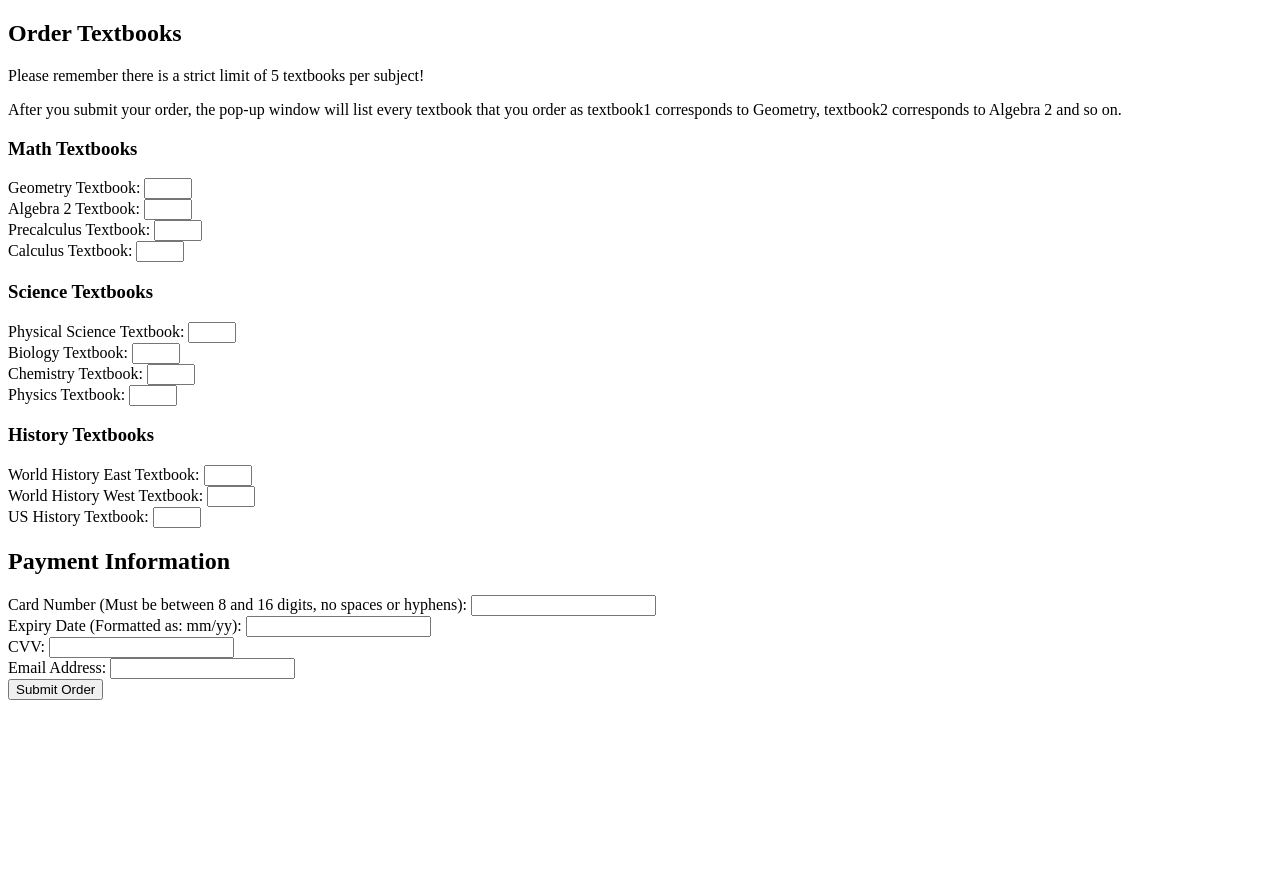
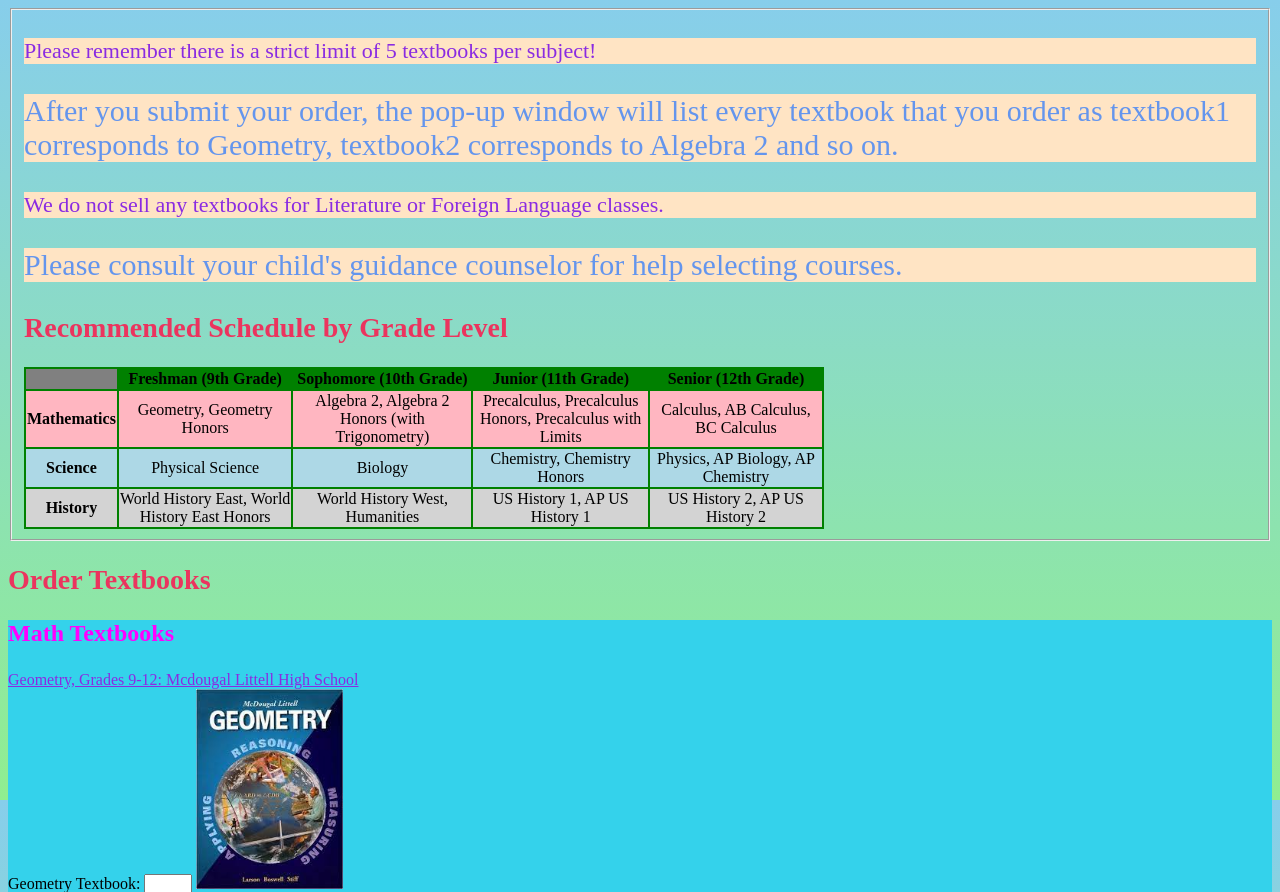
Before and after one commit to ArenaFinalsAP12/highschool_Textbooks_Form_chatGPT_Version, a website: page public/index.html in a window 1280 px wide. Shown: the top 892 px of the page. Before the commit the page ends 800 px from the top, so only its background shows below. Drawn offline with Linux system fonts and the light colour scheme.

Commit message:
I added some CSS styling to this version of the project to make it look better.

```diff
--- a/public/formHandler.js
+++ b/public/formHandler.js
@@ -70,7 +70,9 @@ document.getElementById('orderForm').addEventListener('submit', async function(e
 
         if (response.ok) {
             // Clear the form after successful submission
-            event.target.reset();
+            setTimeout(()=> {
+                event.target.reset();
+            }, 3000); // Adjust the delay as needed
         }
     } catch (error) {
         document.getElementById('responseMessage').textContent = `Error: ${error.message}`;
--- /dev/null
+++ b/public/index.css
@@ -0,0 +1,26 @@
+body{
+    background: linear-gradient(skyblue, lightgreen);
+    background-repeat: no-repeat;
+    background-attachment: fixed;
+}
+h2{
+    color: #eb345e; font-size: 28px;
+}
+h3{
+    color: fuchsia; font-size: 24px;
+}
+a:link{
+    color: blueviolet;
+}
+a:visited{
+    color: #0349fc;
+}
+p{
+    background-color: bisque;
+}
+.odd{
+    color: blueviolet; font-size: 22px;
+}
+.even{
+    color: cornflowerblue; font-size: 30px;
+}
--- a/public/index.html
+++ b/public/index.html
@@ -4,39 +4,116 @@
     <meta charset="UTF-8">
     <meta name="viewport" content="width=device-width, initial-scale=1.0">
     <title>Textbook Order Form Edited (Regular Expressions and Windows)</title>
+    <link rel="stylesheet" href="index.css">
 </head>
 <body>
+    <fieldset>
+        <p id="p1" class="odd">Please remember there is a strict limit of 5 textbooks per subject!</p>
+        <p id="p2" class="even">After you submit your order, the pop-up window will list every textbook that you
+        order as textbook1 corresponds to Geometry, textbook2 corresponds to Algebra 2 and so on.</p>
+        <p id="p3" class="odd">We do not sell any textbooks for Literature or Foreign Language classes.</p>
+        <p id="p4" class="even">Please consult your child's guidance counselor for help selecting courses.</p>
+
+        <h2><b>Recommended Schedule by Grade Level</b></h2>
+        <table bgcolor="green" width="800">
+            <td bgcolor="grey">
+                <th scope="col" width="200">Freshman (9th Grade)</th>
+                <th scope="col" width="200">Sophomore (10th Grade)</th>
+                <th scope="col" width="200">Junior (11th Grade)</th>
+                <th scope="col" width="200">Senior (12th Grade)</th>
+            </td>
+            <tr bgcolor="lightpink" align="center">
+                <th scope="row">Mathematics</th>
+                <td>Geometry, Geometry Honors</td>
+                <td>Algebra 2, Algebra 2 Honors (with Trigonometry)</td>
+                <td>Precalculus, Precalculus Honors, Precalculus with Limits</td>
+                <td>Calculus, AB Calculus, BC Calculus</td>
+            </tr>
+            <tr bgcolor="lightblue" align="center">
+                <th scope="row">Science</th>
+                <td>Physical Science</td>
+                <td>Biology</td>
+                <td>Chemistry, Chemistry Honors</td>
+                <td>Physics, AP Biology, AP Chemistry</td>
+            </tr>
+            <tr bgcolor="lightgrey" align="center">
+                <th scope="row">History</th>
+                <td>World History East, World History East Honors</td>
+                <td>World History West, Humanities</td>
+                <td>US History 1, AP US History 1</td>
+                <td>US History 2, AP US History 2</td>
+            </tr>
+        </table>
+    </fieldset>
     <form id="orderForm">
         <h2>Order Textbooks</h2>
-        <p>Please remember there is a strict limit of 5 textbooks per subject!</p>
-        <p>After you submit your order, the pop-up window will list every textbook that you
-        order as textbook1 corresponds to Geometry, textbook2 corresponds to Algebra 2 and so on.</p>
+        <div style="background-color: rgb(52, 210, 235);">
         <h3>Math Textbooks</h3>
+        <a href="https://www.amazon.com/Geometry-Grades-9-12-Mcdougal-Mcdougal/dp/0618250220">
+            Geometry, Grades 9-12: Mcdougal Littell High School</a><br>
             <label for="geometry">Geometry Textbook:</label>
-        <input type="number" id="geometry" name="textbook1" min="0" max="5"><br>
+            <input type="number" id="geometry" name="textbook1" min="0" max="5">
+            <img src="images教科書/GeometryMcDougal.jpg" height="200" alt="Geometry Textbook"><br>
+        <a href="https://www.amazon.com/Glencoe-Algebra-2-McGraw-Hill-Education/dp/0078656096/">
+            Glencoe Mathematics Algebra 2</a><br>
             <label for="algebra2">Algebra 2 Textbook:</label>
-        <input type="number" id="algebra2" name="textbook2" min="0" max="5"><br>
+            <input type="number" id="algebra2" name="textbook2" min="0" max="5">
+            <img src="images教科書/Algebra2Glencoe.jpg" height="200" alt="Algebra 2 Textbook"><br>
+        <a href="https://www.amazon.com/Precalculus-Student-ADVANCED-MATH-CONCEPTS/dp/007664183X">
+            Glencoe Mathematics Precalculus, Student Edition</a><br>
             <label for="precalculus">Precalculus Textbook:</label>
-        <input type="number" id="precalculus" name="textbook3" min="0" max="5"><br>
+            <input type="number" id="precalculus" name="textbook3" min="0" max="5">
+            <img src="images教科書/PrecalculusGlencoe.png" height="200" alt="Precalculus Textbook"><br>
+        <a href="https://www.amazon.com/Calculus-Single-Variable-Seventh/dp/0618149163">
+            Calculus of a Single Variable, Seventh Edition</a><br>
             <label for="calculus">Calculus Textbook:</label>
-        <input type="number" id="calculus" name="textbook4" min="0" max="5"><br>
+            <input type="number" id="calculus" name="textbook4" min="0" max="5">
+            <img src="images教科書/CalculusSingleVariable.jpg" height="200" alt="Calculus Textbook"><br>
+        </div>
+            <hr>
+        <div style="background-color:turquoise;">
         <h3>Science Textbooks</h3>
+        <a href="https://amazon.com/Prentice-Hall-Physical-Science-Concepts/dp/0131663054">
+            Prentice Hall Physical Science Concepts in Action</a><br>
             <label for="physScience">Physical Science Textbook:</label>
-        <input type="number" id="physScience" name="textbook5" min="0" max="5"><br>
+            <input type="number" id="physScience" name="textbook5" min="0" max="5">
+            <img src="images教科書/PhysicalSciencePrenticeHall.jpg" height="200" alt="Physical Science Textbook"><br>
+        <a href="https://www.amazon.com/Miller-Levine-Biology-Level-Student/dp/0133669513">
+            Miller & Levine Biology 2010 Student Edition</a><br>
             <label for="biology">Biology Textbook:</label>
-        <input type="number" id="biology" name="textbook6" min="0" max="5"><br>
+            <input type="number" id="biology" name="textbook6" min="0" max="5">
+            <img src="images教科書/MillerLevineBiology.jpg" height="200" alt="Biology Textbook"><br>
+        <a href="https://www.amazon.com/Prentice-Hall-Chemistry-Antony-Wilbraham/dp/0558216145">
+            Prentice Hall Chemistry</a><br>
             <label for="chemistry">Chemistry Textbook:</label>
-        <input type="number" id="chemistry" name="textbook7" min="0" max="5"><br>
+            <input type="number" id="chemistry" name="textbook7" min="0" max="5">
+            <img src="images教科書/ChemistryPrenticeHall.jpg" height="200" alt="Chemistry Textbook"><br>
+        <a href="https://www.amazon.com/Hmh-Physics-Raymond-Ph-D-Serway/dp/0544817737/ref=asc_df_0544817737/?tag=hyprod-20&linkCode=df0&hvadid=692875362841&hvpos=&hvnetw=g&hvrand=10548649550531186589&hvpone=&hvptwo=&hvqmt=&hvdev=c&hvdvcmdl=&hvlocint=&hvlocphy=9003619&hvtargid=pla-2281435177418&psc=1&mcid=adcd4853d4133303bfe8496340790794&hvocijid=10548649550531186589-0544817737-&hvexpln=73&gad_source=1">
+            Houghton Mifflin Physics</a><br>
             <label for="physics">Physics Textbook:</label>
-        <input type="number" id="physics" name="textbook8" min="0" max="5"><br>
+            <input type="number" id="physics" name="textbook8" min="0" max="5">
+            <img src="images教科書/PhysicsTextbook.jpg" height="200" alt="Physics Textbook"><br>
+        </div>
+            <hr>
+        <div style="background-color: #fffacd;">
         <h3>History Textbooks</h3>
+        <a href="https://www.amazon.com/World-Cultures-Global-Mosaic-5th/dp/0130368954/ref=pd_lpo_sccl_1/133-8476920-7011221?pd_rd_w=gZyDU&content-id=amzn1.sym.951f76ab-04d4-4f39-8b56-d60efcd31a22&pf_rd_p=951f76ab-04d4-4f39-8b56-d60efcd31a22&pf_rd_r=0M9NSPPK8WWTN60WT1J4&pd_rd_wg=exKmM&pd_rd_r=7703d054-91f3-4707-87c3-ba941fcfdcbf&pd_rd_i=0130368954&psc=1">
+            Prentice Hall World Cultures A Global Mosaic</a><br>
             <label for="wldHistEast">World History East Textbook:</label>
-        <input type="number" id="wldHistEast" name="textbook9" min="0" max="5"><br>
+            <input type="number" id="wldHistEast" name="textbook9" min="0" max="5">
+            <img src="images教科書/WorldCulturesEast.jpg" height="200" alt="World History East Textbook"><br>
+        <a href="https://www.amazon.com/PRENTICE-WORLD-HISTORY-STUDENT-SURVEY/dp/0131299719">
+            Prentice Hall World History</a><br>
             <label for="wldHistWest">World History West Textbook:</label>
-        <input type="number" id="wldHistWest" name="textbook10" min="0" max="5"><br>
+            <input type="number" id="wldHistWest" name="textbook10" min="0" max="5">
+            <img src="images教科書/WorldHistoryWest.jpg" height="200" alt="World History West Textbook"><br>
+        <a href="https://www.amazon.com/Americas-Student-2007-MCDOUGAL-LITTEL/dp/0618689850">
+            The Americas (US History 1 & 2)</a><br>
             <label for="ushistory">US History Textbook:</label>
-        <input type="number" id="ushistory" name="textbook11" min="0" max="5"><br>
-
+            <input type="number" id="ushistory" name="textbook11" min="0" max="5">
+            <img src="images教科書/TheAmericas.jpg" height="200" alt="US History Textbook"><br>
+        </div>
+            <hr>
         <h2>Payment Information</h2>
         <label for="cardNumber">Card Number (Must be between 8 and 16 digits, no spaces or hyphens):</label>
         <input type="password" id="cardNumber" name="cardNumber" required><br>
```
Also changed, not shown: public/images教科書/Algebra2Glencoe.jpg (added), public/images教科書/CalculusSingleVariable.jpg (added), public/images教科書/ChemistryPrenticeHall.jpg (added), public/images教科書/GeometryMcDougal.jpg (added), public/images教科書/MillerLevineBiology.jpg (added), public/images教科書/PhysicalSciencePrenticeHall.jpg (added), public/images教科書/PhysicsTextbook.jpg (added), public/images教科書/PrecalculusGlencoe.png (added), public/images教科書/TheAmericas.jpg (added), public/images教科書/WorldCulturesEast.jpg (added), public/images教科書/WorldHistoryWest.jpg (added). Lines whose indentation alone changed are shown as unchanged.
